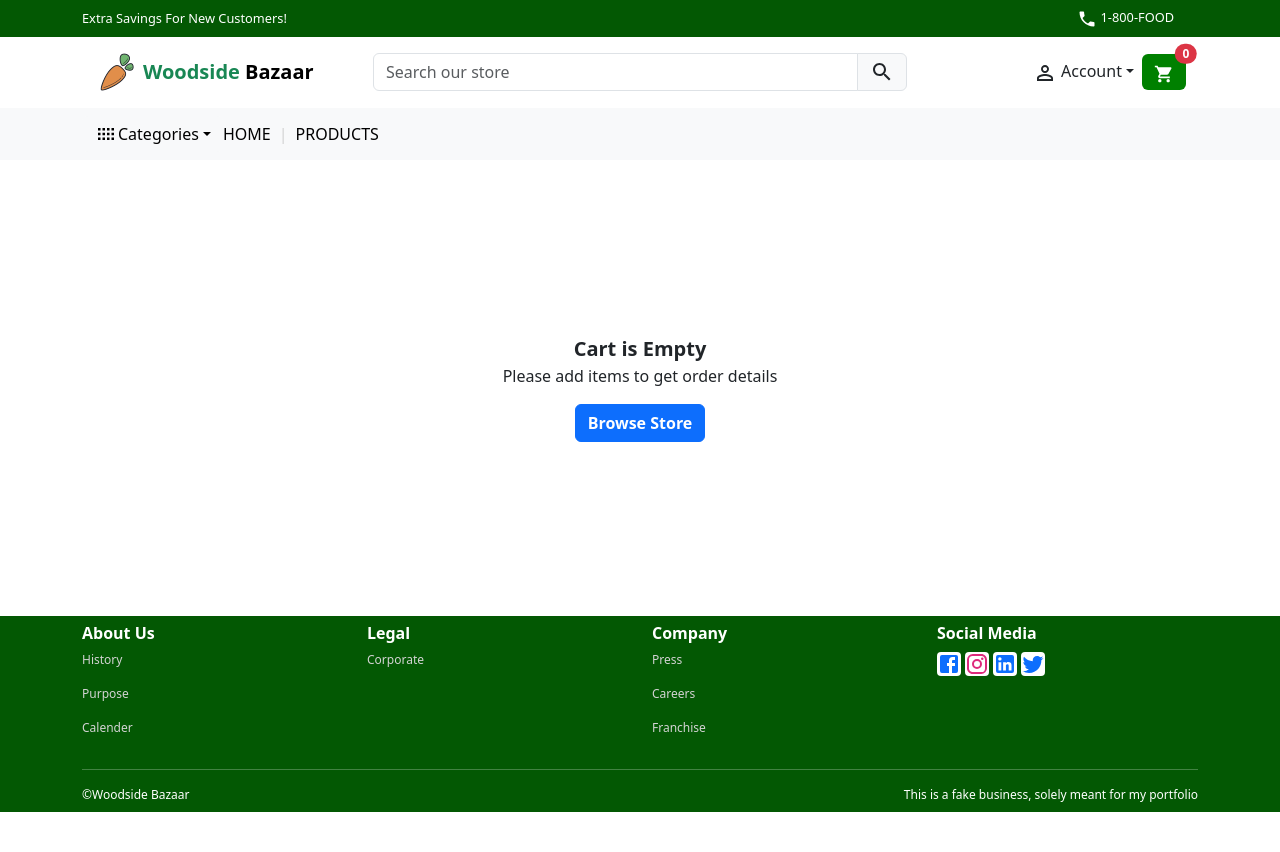
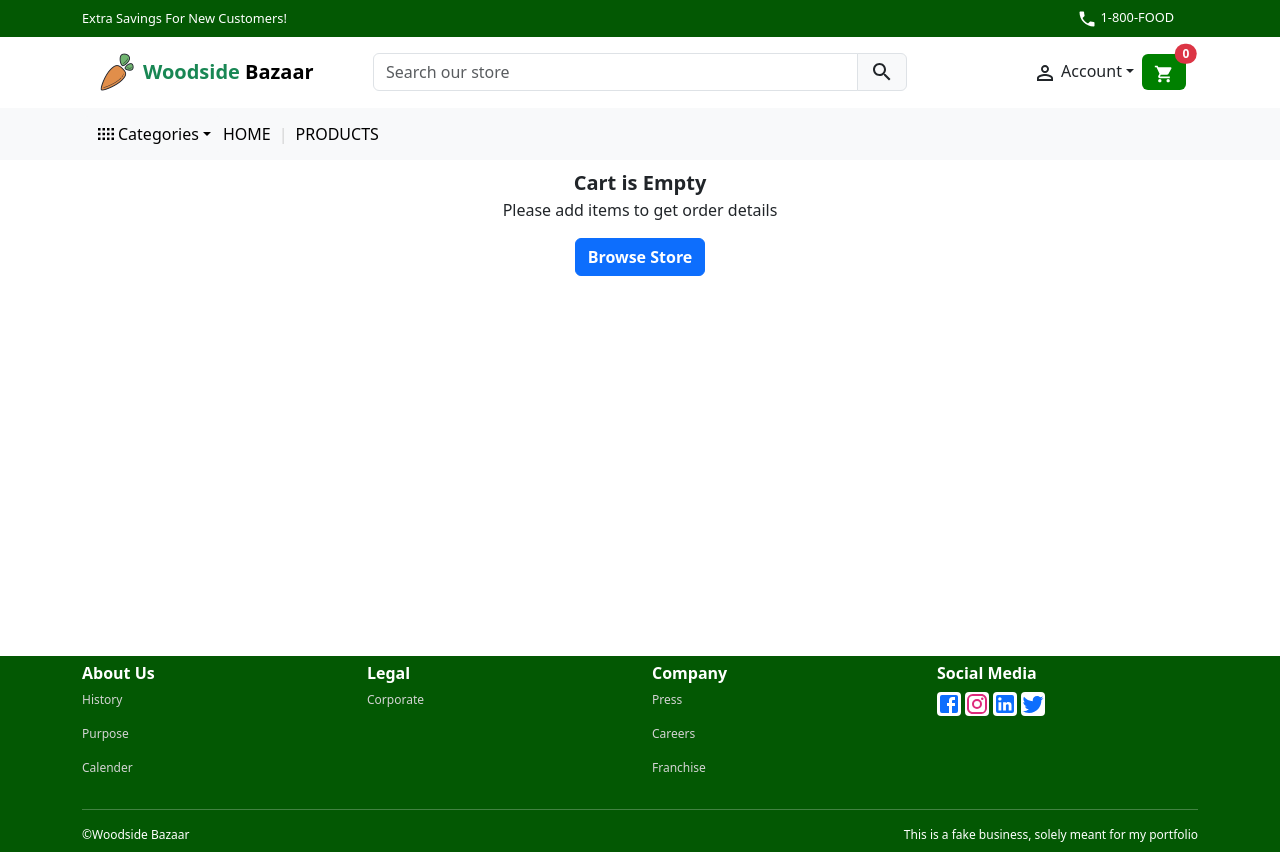
Before and after one commit to Tanzil748/woodside_bazaar, a React (Vite) app in the folder client/: page /cart in a window 1280 px wide. Before the commit the page ends 812 px from the top, so only its background shows below. Built offline with nearby package versions, Linux system fonts and the light colour scheme.

Commit message:
fixed a vh issue in cart page

```diff
--- a/client/src/pages/CartPage.tsx
+++ b/client/src/pages/CartPage.tsx
@@ -18,13 +18,10 @@
 
   return (
     <>
-      <Container>
+      <Container style={{ minHeight: "62vh" }}>
         <Row className="py-2">
           {cart.selectedProducts.length === 0 ? (
-            <div
-              className="d-flex flex-column justify-content-center align-items-center"
-              style={{ minHeight: "55vh" }}
-            >
+            <div className="d-flex flex-column align-items-center">
               <div className="lead fw-bolder">Cart is Empty</div>
               <p>Please add items to get order details</p>
               <Button
```
